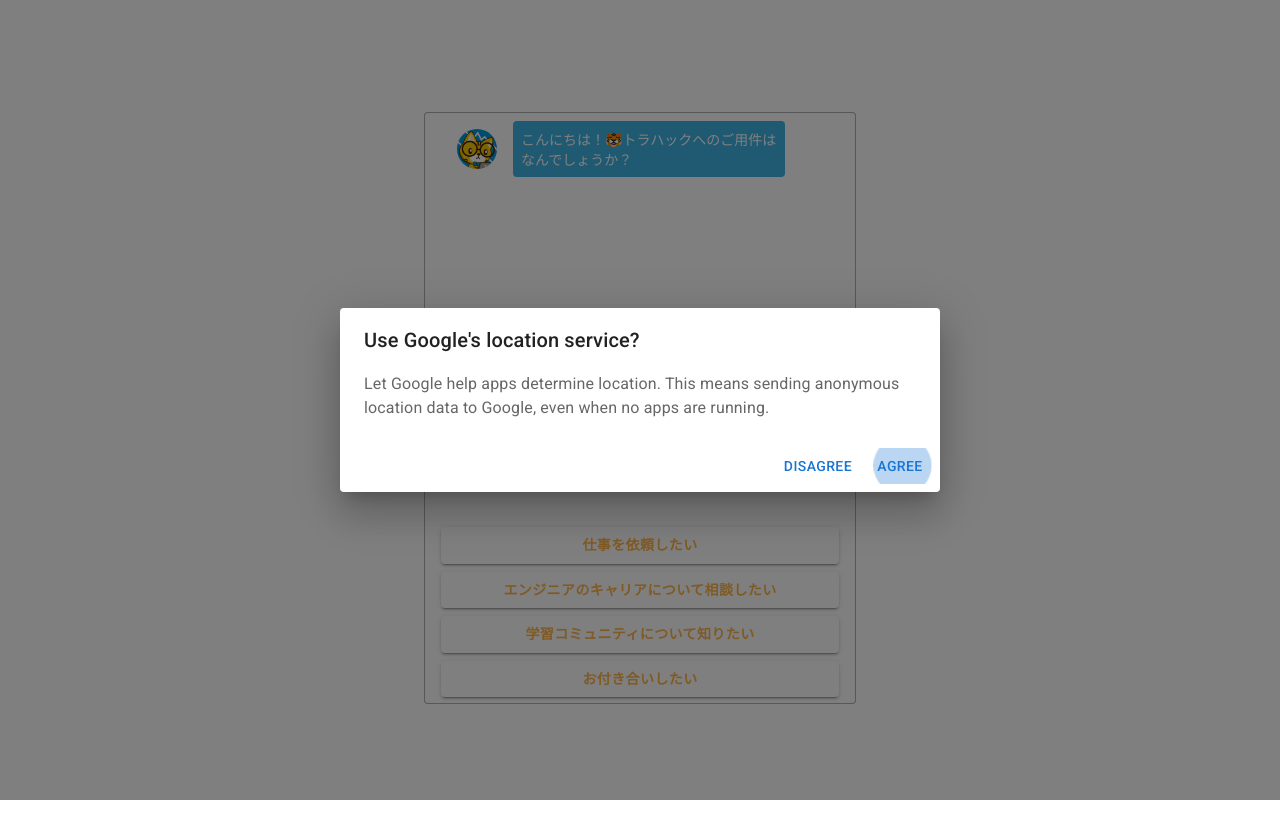
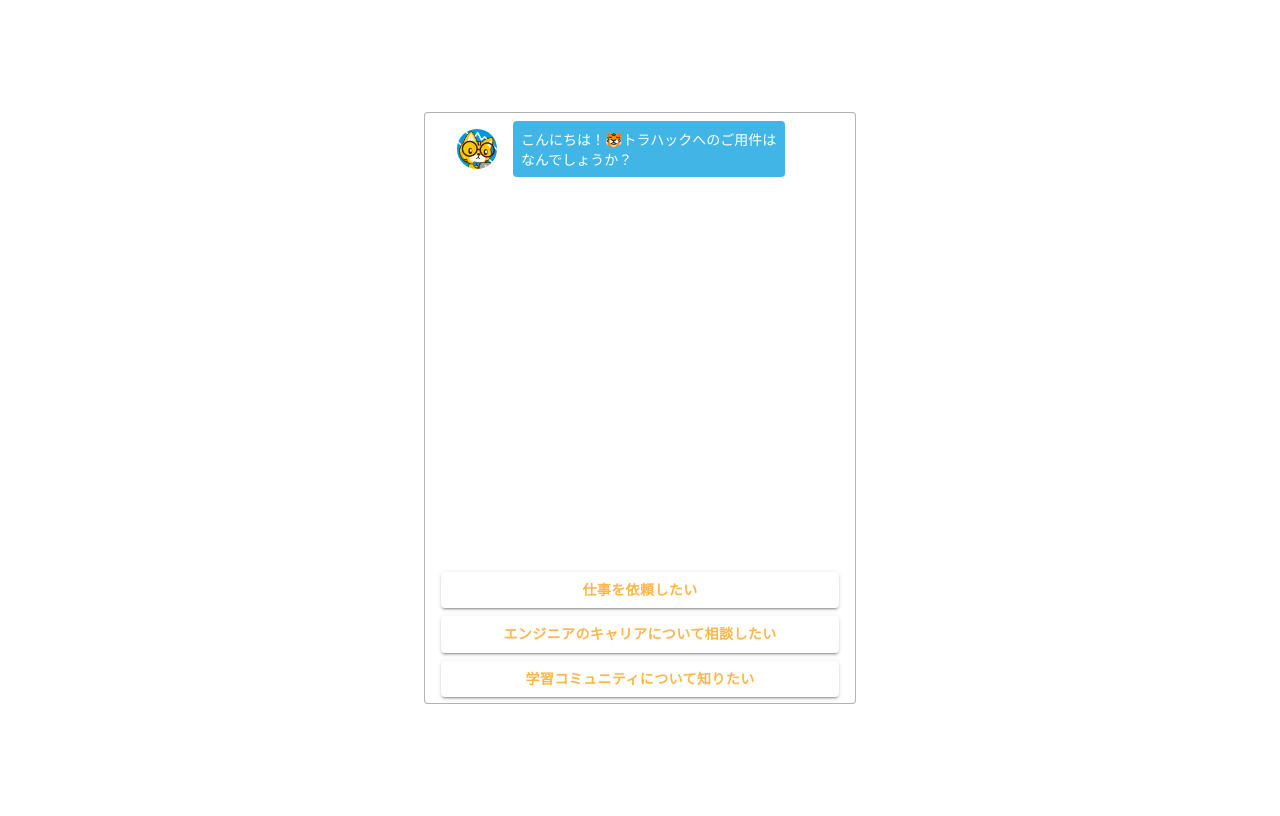
Before and after one commit to yonagokatsushi/chatbot-demo, a React (Create React App) app: page / in a window 1280 px wide. Built offline with nearby package versions, Linux system fonts and the light colour scheme; the HTML template or start-up script is replaced by a standard one.

Commit message:
実践編 9まで

```diff
--- a/src/App.jsx
+++ b/src/App.jsx
@@ -17,7 +17,7 @@
       chats: [],
       currentId: "init",
       dataset: defaultDataset,
-      open: true
+      open: false
     }
     this.selectAnswer = this.selectAnswer.bind(this);
     this.handleClickOpen = this.handleClickOpen.bind(this);
@@ -66,6 +66,10 @@
         a.href = nextQuestionID;
         a.target = '_blank';
         a.click();
+        break;
+
+      case (nextQuestionID === 'contact'):
+        this.handleClickOpen();
         break;
 
       default:
--- a/src/components/chat.jsx
+++ b/src/components/chat.jsx
@@ -11,7 +11,7 @@
 import Torahack from '../assets/img/torahack.png';
 
 const Chat = (props) => {
-  console.log(props);
+  // console.log(props);
   const IsQuestion = (props.type === "question");
   const classes = IsQuestion?'p-chat__row':'p-chat__reverse';
     return (
--- a/src/components/forms/formDialog.jsx
+++ b/src/components/forms/formDialog.jsx
@@ -5,10 +5,73 @@
 import DialogContent from '@mui/material/DialogContent';
 import DialogContentText from '@mui/material/DialogContentText';
 import DialogTitle from '@mui/material/DialogTitle';
+import { TextField } from '@mui/material';
+import TextInput from './textInput'
 
 export default class formDialog extends React.Component {
   constructor(props) {
     super(props);
+    this.state = {
+      name: "",
+      email: "",
+      discription: ""
+    }
+    this.inputName = this.inputName.bind(this);
+    this.inputEmail = this.inputEmail.bind(this);
+    this.inputDiscription = this.inputDiscription.bind(this);
+  }
+
+  inputName = (event) => {
+    this.setState({name: event.target.value});
+  }
+
+  inputEmail = (event) => {
+    this.setState({email: event.target.value});
+  }
+
+  inputDiscription = (event) => {
+    this.setState({discription: event.target.value});
+  }
+
+
+
+
+
+
+
+
+
+
+
+
+
+
+
+  submitForm = () => {
+    const name = this.state.name;
+    const email = this.state.email;
+    const discription = this.state.discription;
+
+    const payload = {
+      text: 'PPP\n' +
+      'name' + name + '\n' +
+      'email' + email + '\n' +
+      'discription' + discription + '\n'
+    };
+    const url = 'https://hooks.slack.com/services/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';
+
+    fetch(url, {
+
+      method: 'POST',
+      body: JSON.stringify(payload)
+    }).then(() => {
+      alert('送付');
+      this.setState = ({
+        discription: ""
+
+      });
+      return this.props.handleClose();
+    })
   }
 
   // handleClickOpen = () => {
@@ -32,19 +95,22 @@
           aria-labelledby="alert-dialog-title"
           aria-describedby="alert-dialog-description"
         >
-          <DialogTitle id="alert-dialog-title">
-            {"Use Google's location service?"}
-          </DialogTitle>
+          <DialogTitle id="alert-dialog-title">お問い合わせフォーム</DialogTitle>
           <DialogContent>
-            <DialogContentText id="alert-dialog-description">
-              Let Google help apps determine location. This means sending anonymous
-              location data to Google, even when no apps are running.
-            </DialogContentText>
+            <TextInput
+              label={"なまえ"} multiline={false} type={"text"} rows={1} value={this.state.name} onChange={this.inputName}
+             />
+            <TextInput
+              label="メール" multiline={false} type="email" rows={1} value={this.state.email} onChange={this.inputEmail}
+             />
+            <TextInput
+              label="ないよ" multiline={true} type="text" rows={5} value={this.state.discription} onChange={this.inputDiscription}
+             />
           </DialogContent>
           <DialogActions>
-            <Button onClick={this.props.handleClose}>Disagree</Button>
-            <Button onClick={this.props.handleClose} autoFocus>
-              Agree
+            <Button onClick={this.props.handleClose}>やめやめ</Button>
+            <Button onClick={this.submitForm}>
+              おくる
             </Button>
           </DialogActions>
         </Dialog>
--- /dev/null
+++ b/src/components/forms/textInput.jsx
@@ -0,0 +1,18 @@
+import * as React from 'react';
+import Box from '@mui/material/Box';
+import TextField from '@mui/material/TextField';
+
+const TextInput = (props) => {
+  return (
+    <TextField fullWidth label={props.label}
+        type={props.type}
+        rows={props.rows}
+        multiline={props.multiline}
+        margin="dense"
+        value={props.value}
+        onChange={props.onChange}
+      />
+  );
+}
+
+export default TextInput;
--- a/src/dataset.js
+++ b/src/dataset.js
@@ -4,7 +4,7 @@
             {content: "仕事を依頼したい", nextId: "job_offer"},
             {content: "エンジニアのキャリアについて相談したい", nextId: "consultant"},
             {content: "学習コミュニティについて知りたい", nextId: "community"},
-            {content: "お付き合いしたい", nextId: "dating"},
+            // {content: "", nextId: "dating"},
         ],
         question: "こんにちは！🐯トラハックへのご用件はなんでしょうか？",
     },
@@ -69,13 +69,13 @@
         ],
         question: "フロントエンド向けの教材の提供、キャリアや勉強法に関するメルマガの配信、週1のオンライン作業会などを開催しています！\n詳細はYouTube動画で紹介しています。",
     },
-    "dating": {
-        answers: [
-            {content: "DMする", nextId: "https://twitter.com/torahack_"},
-            {content: "最初の質問に戻る", nextId: "init"}
-        ],
-        question: "まずは一緒にランチでもいかがですか？DMしてください😘",
-    },
+    // "dating": {
+    //     answers: [
+    //         {content: "DMする", nextId: "https://twitter.com/torahack_"},
+    //         {content: "最初の質問に戻る", nextId: "init"}
+    //     ],
+    //     question: "",
+    // },
 }
 
 export default defaultDataset
```
Lines whose indentation alone changed are shown as unchanged.
